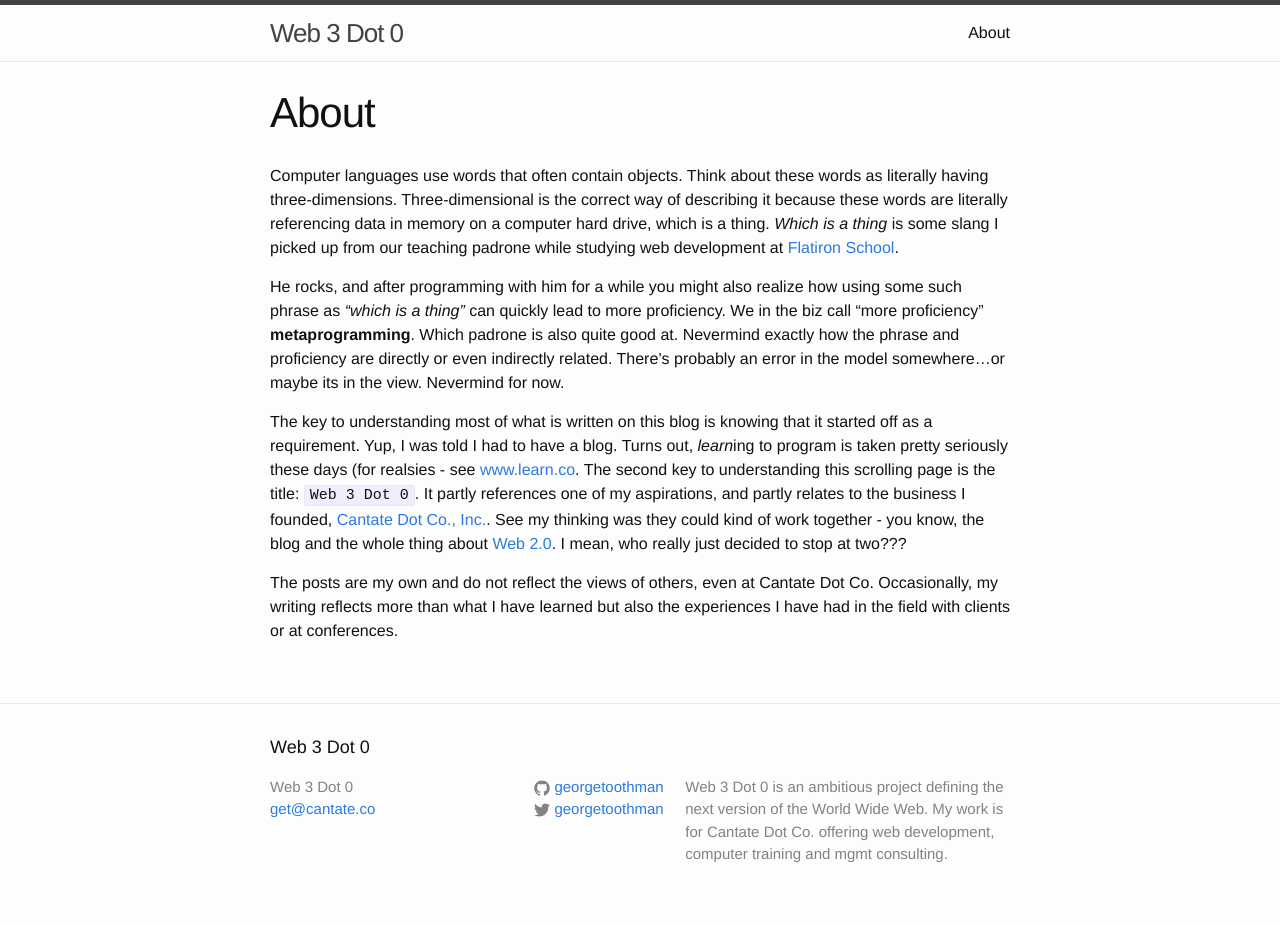
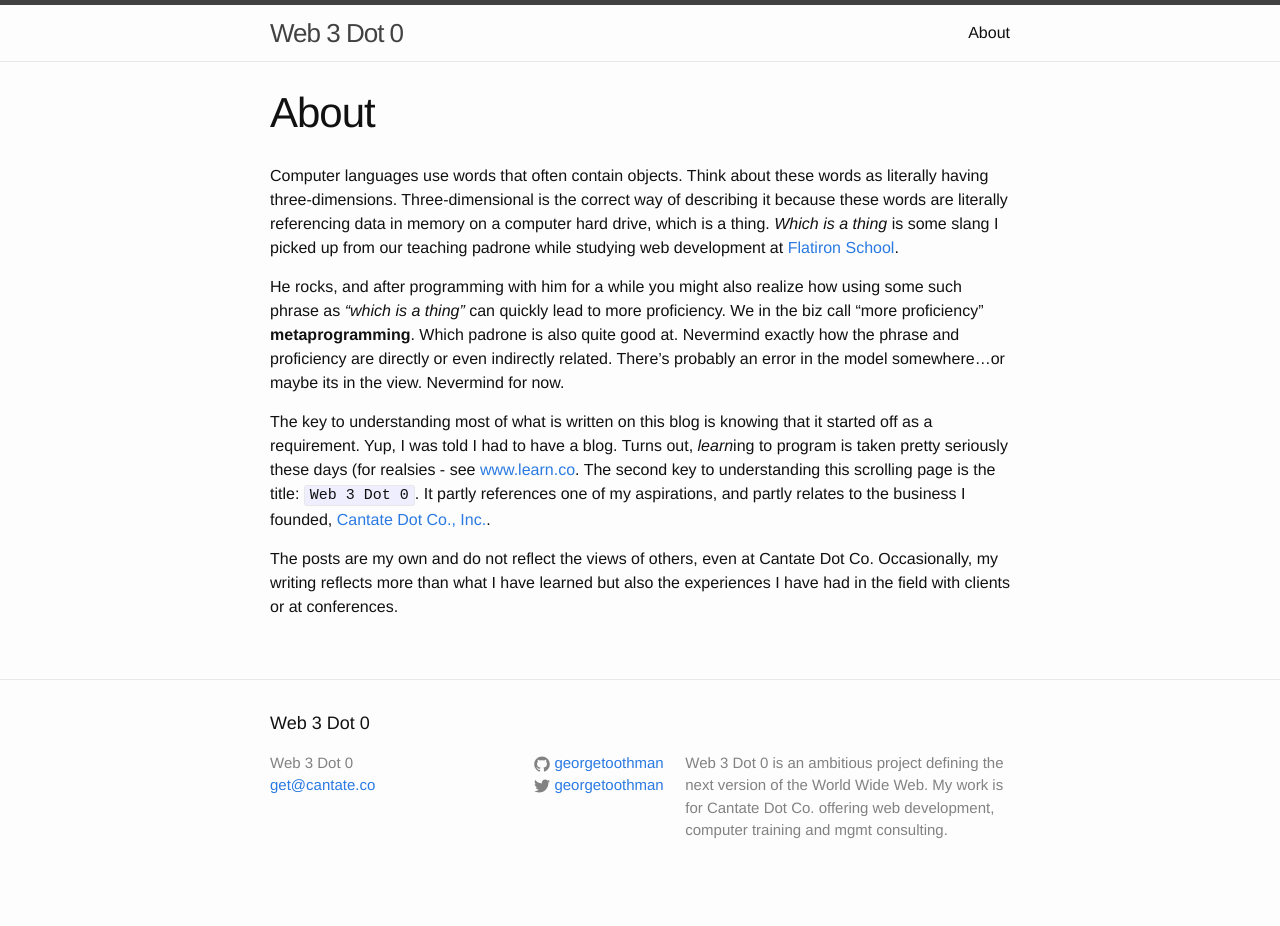
Before and after one commit to georgetoothman/cantate.github.io, a Jekyll site: the page built from about.md, in a window 1280 px wide. Built offline with Jekyll 4.4.1, drawn with Linux system fonts in a browser that asks for light colours; after the commit the page ends 902 px from its top, so only the background shows below that.

Commit message:
edit about section

```diff
--- a/about.md
+++ b/about.md
@@ -8,6 +8,6 @@ Computer languages use words that often contain objects. Think about these words
 
 He rocks, and after programming with him for a while you might also realize how using some such phrase as *"which is a thing"* can quickly lead to more proficiency. We in the biz call "more proficiency" **metaprogramming**. Which padrone is also quite good at. Nevermind exactly how the phrase and proficiency are directly or even indirectly related. There's probably an error in the model somewhere...or maybe its in the view. Nevermind for now.
 
-The key to understanding most of what is written on this blog is knowing that it started off as a requirement. Yup, I was told I had to have a blog. Turns out, *learn*ing to program is taken pretty seriously these days (for realsies - see [www.learn.co](https://learn.co). The second key to understanding this scrolling page is the title: `Web 3 Dot 0`. It partly references one of my aspirations, and partly relates to the business I founded, [Cantate Dot Co., Inc.](http://cantate.co). See my thinking was they could kind of work together - you know, the blog and the whole thing about [Web 2.0](https://en.wikipedia.org/wiki/Web_2.0). I mean, who really just decided to stop at two???
+The key to understanding most of what is written on this blog is knowing that it started off as a requirement. Yup, I was told I had to have a blog. Turns out, *learn*ing to program is taken pretty seriously these days (for realsies - see [www.learn.co](https://learn.co). The second key to understanding this scrolling page is the title: `Web 3 Dot 0`. It partly references one of my aspirations, and partly relates to the business I founded, [Cantate Dot Co., Inc.](http://cantate.co).
 
 The posts are my own and do not reflect the views of others, even at Cantate Dot Co. Occasionally, my writing reflects more than what I have learned but also the experiences I have had in the field with clients or at conferences.
```
